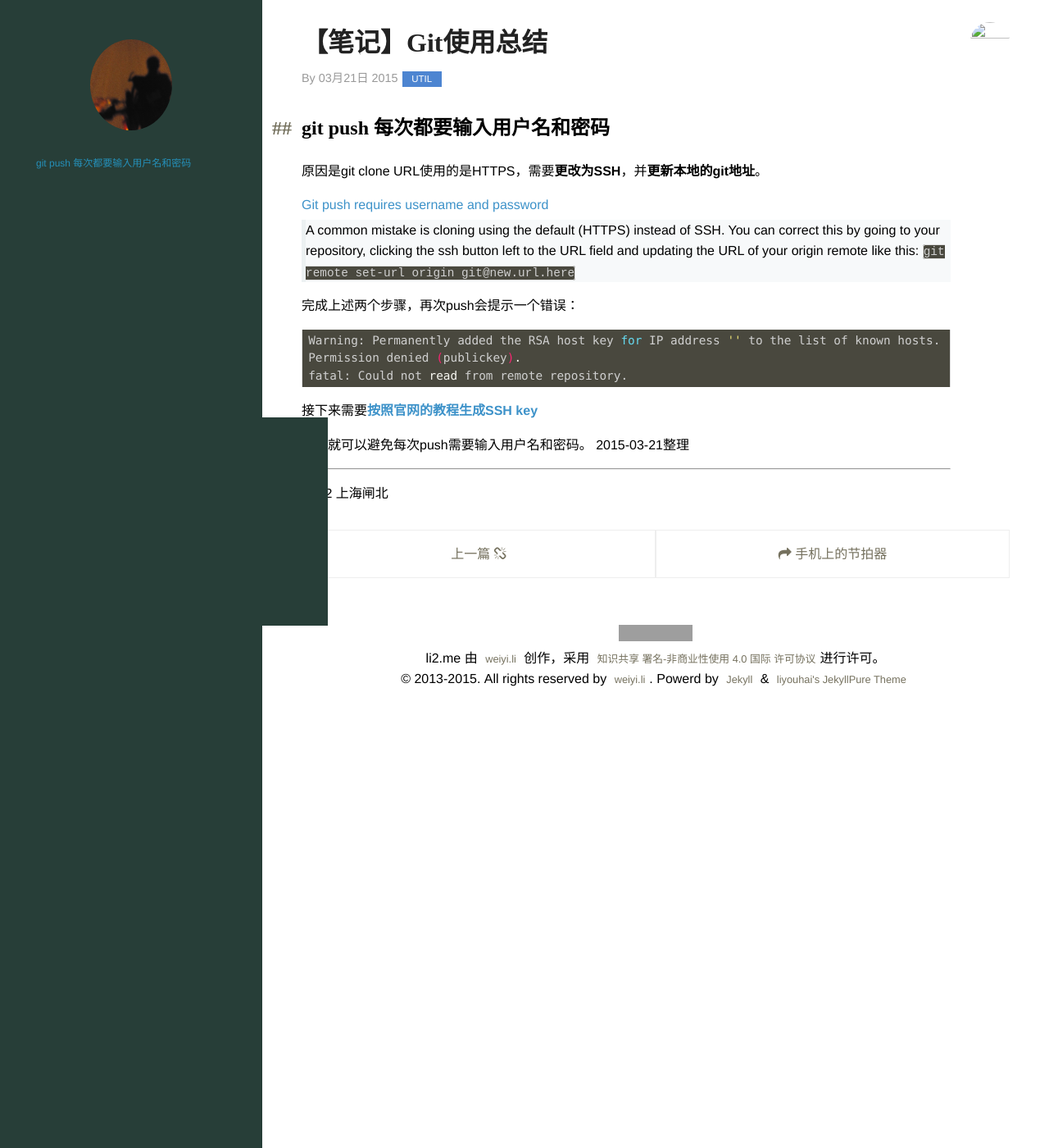
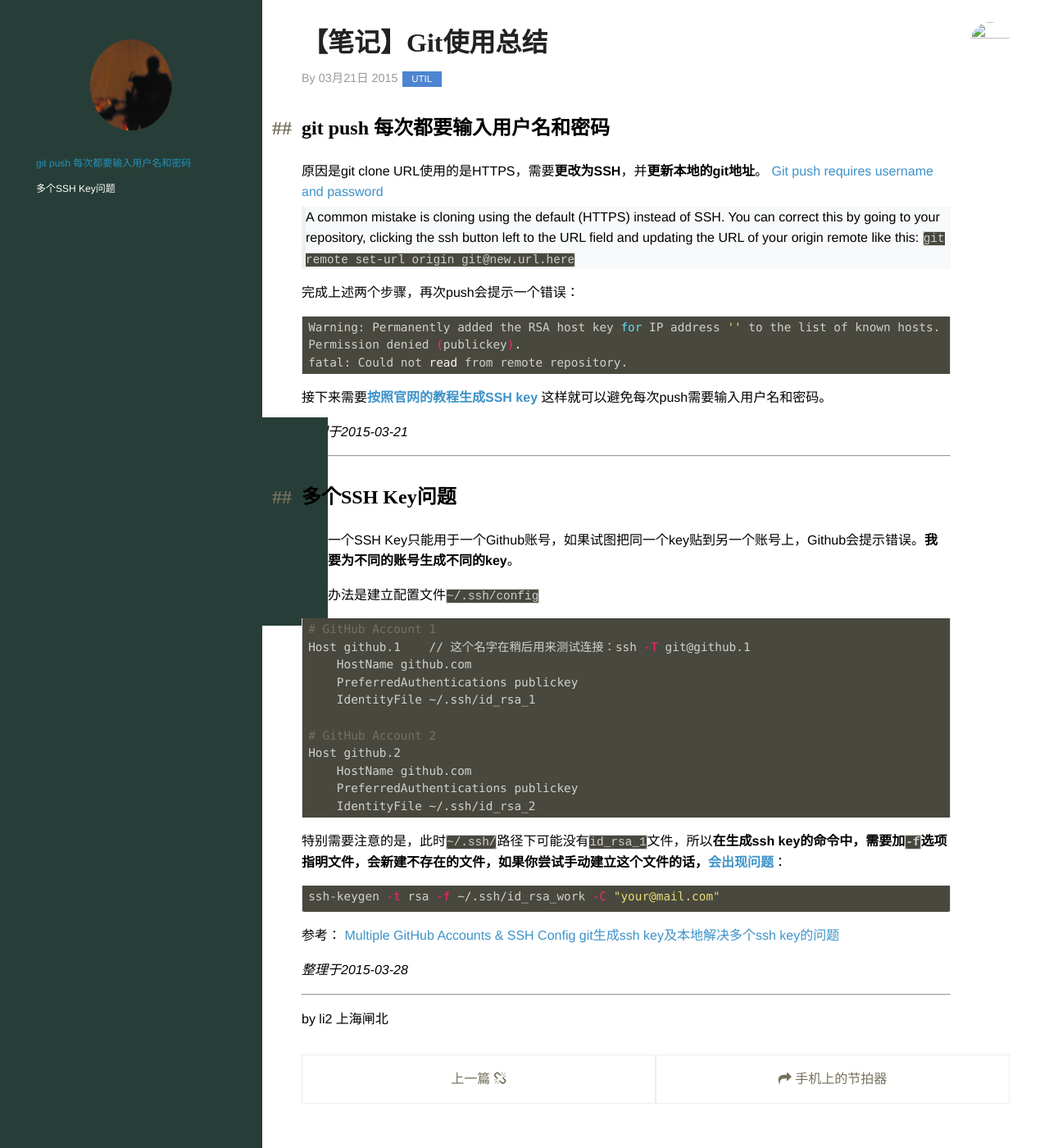
Before and after one commit to li2dotme/li2dotme.github.io, a Jekyll site: the page built from _posts/UTIL/2015-03-21-GIT-Command-Summary.md, in a window 1280 px wide and 1400 px high. Shown: the whole window at 82% size. Built offline with Jekyll 4.4.1, drawn with Linux system fonts in a browser that asks for light colours; Markdown is read by kramdown in place of the engine named in the settings; comment, search, counter and statistics services are not loaded; grey boxes are pictures that could not be loaded.

Commit message:
Git多个SSH问题

````diff
--- a/_posts/UTIL/2015-03-21-GIT-Command-Summary.md
+++ b/_posts/UTIL/2015-03-21-GIT-Command-Summary.md
@@ -8,7 +8,6 @@
 
 ## git push 每次都要输入用户名和密码
 原因是git clone URL使用的是HTTPS，需要**更改为SSH**，并**更新本地的git地址**。
-
 [Git push requires username and password](http://stackoverflow.com/questions/6565357/git-push-requires-username-and-password)
 >A common mistake is cloning using the default (HTTPS) instead of SSH. You can correct this by going to your repository, clicking the ssh button left to the URL field and updating the URL of your origin remote like this:
 > `git remote set-url origin git@new.url.here`
@@ -21,9 +20,43 @@
 fatal: Could not read from remote repository.
 ```
 接下来需要**[按照官网的教程生成SSH key](https://help.github.com/articles/generating-ssh-keys/)**
+这样就可以避免每次push需要输入用户名和密码。
 
-这样就可以避免每次push需要输入用户名和密码。
-2015-03-21整理
+*整理于2015-03-21*
+
+------
+
+## 多个SSH Key问题
+但是一个SSH Key只能用于一个Github账号，如果试图把同一个key贴到另一个账号上，Github会提示错误。**我们需要为不同的账号生成不同的key**。
+
+解决办法是建立配置文件`~/.ssh/config`
+
+```sh
+# GitHub Account 1
+Host github.1	 // 这个名字在稍后用来测试连接：ssh -T git@github.1
+    HostName github.com
+    PreferredAuthentications publickey
+    IdentityFile ~/.ssh/id_rsa_1
+
+# GitHub Account 2
+Host github.2
+    HostName github.com
+    PreferredAuthentications publickey
+    IdentityFile ~/.ssh/id_rsa_2
+```
+
+特别需要注意的是，此时`~/.ssh/`路径下可能没有`id_rsa_1`文件，所以**在生成ssh key的命令中，需要加`-f`选项指明文件，会新建不存在的文件，如果你尝试手动建立这个文件的话，[会出现问题](http://stackoverflow.com/a/29315364/2722270)**：
+
+```sh
+ssh-keygen -t rsa -f ~/.ssh/id_rsa_work -C "your@mail.com"
+```
+
+参考：
+[Multiple GitHub Accounts & SSH Config](http://stackoverflow.com/questions/3225862/multiple-github-accounts-ssh-config/29315364#29315364)
+[git生成ssh key及本地解决多个ssh key的问题](http://riny.net/2014/git-ssh-key/)
+
+*整理于2015-03-28*
 
 ---
+
 by li2 上海闸北
````
Also changed, not shown: _posts/ANDROID/2015-03-15-UI-Fragment.md (+5 -5 lines).
